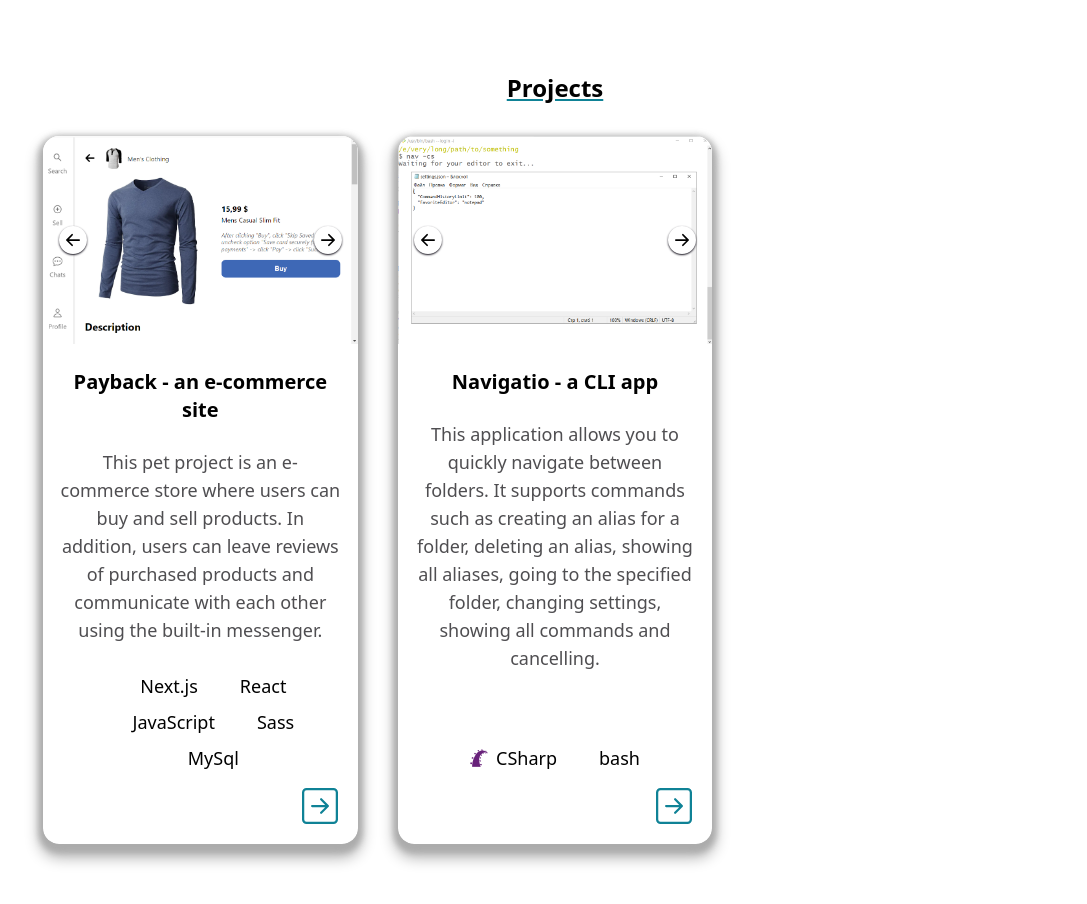
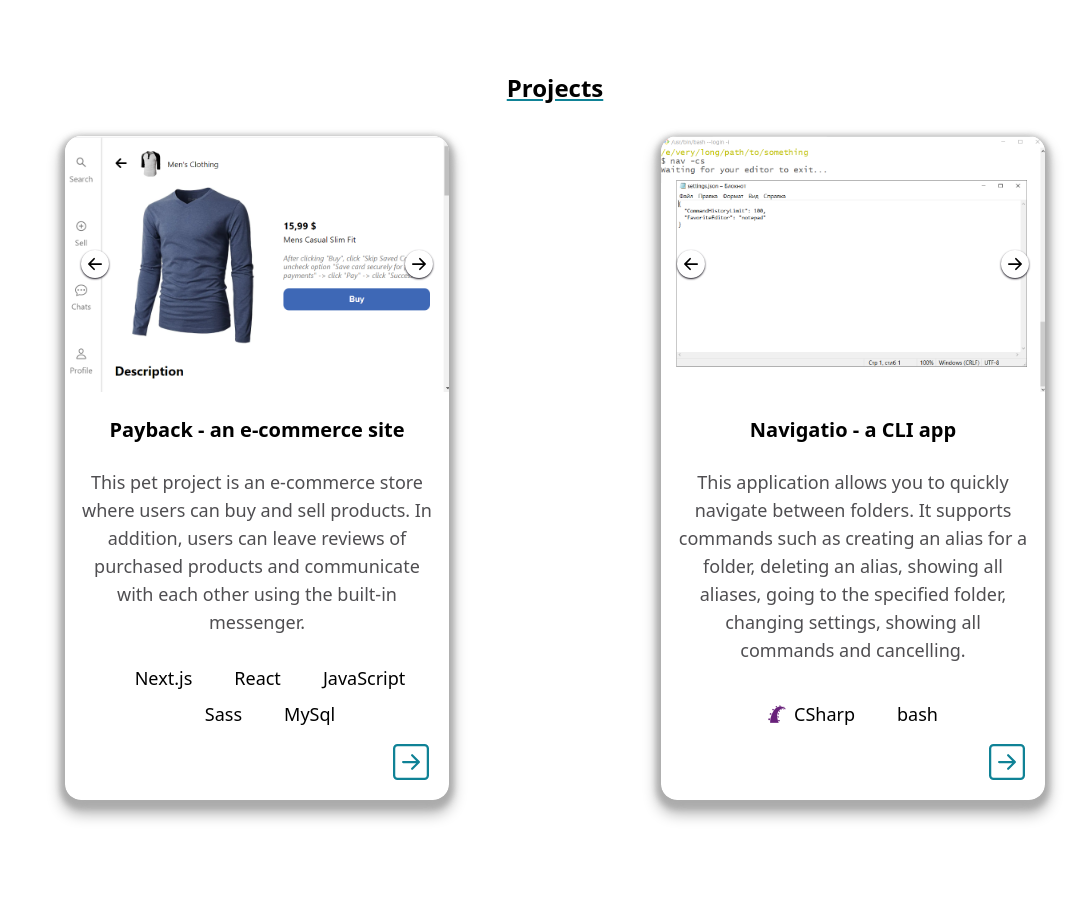
Before and after one commit to VladBrok/personal-site, a React (Vite) app: page / in a window 1280 px wide. Shown: the part 760-1664 px from the top of the page, without its empty margins (85-1172 px from the left). Built offline with nearby package versions, Linux system fonts and the light colour scheme.

Commit message:
Adjust styling

```diff
--- a/src/components/App.jsx
+++ b/src/components/App.jsx
@@ -42,7 +42,7 @@ export default function App() {
         <Menu items={MENU_ITEMS} />
       </header>
 
-      <main className="mx-6 sm:mx-8 md:mx-14 lg:mx-32">
+      <main className="mx-6 md:mx-8 lg:mx-16">
         <Section className="flex items-center" name="about">
           <h1 className="my-4 font-semibold">
             <span className="block font-normal">Hi, my name is</span>{" "}
@@ -59,7 +59,7 @@ export default function App() {
 
         <Section className="text-center" name="projects">
           <h2 className="text-min-xl header my-8 font-semibold">Projects</h2>
-          <div className="grid auto-rows-fr gap-10 md:grid-cols-2 xl:grid-cols-3">
+          <div className="grid auto-rows-fr gap-10 lg:grid-cols-2 2xl:grid-cols-3">
             {projects}
           </div>
         </Section>
--- a/src/components/Gallery.jsx
+++ b/src/components/Gallery.jsx
@@ -23,7 +23,7 @@ export default function Gallery({ imageUrls }) {
             <div className="embla__slide flex-[0_0_100%]" key={url}>
               <Zoom>
                 <img
-                  className="block h-[13rem] w-full rounded-t-2xl object-contain xsm:object-cover"
+                  className="block h-[16rem] w-full rounded-t-2xl object-contain sm:object-cover"
                   src={url}
                   alt=""
                 />
```
